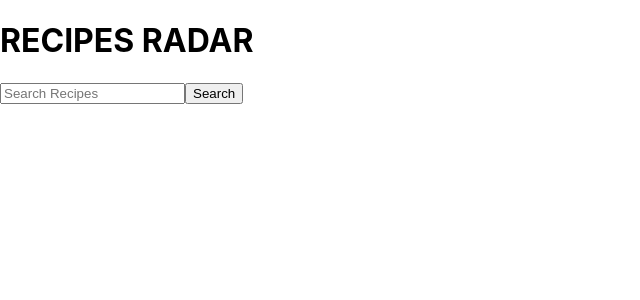
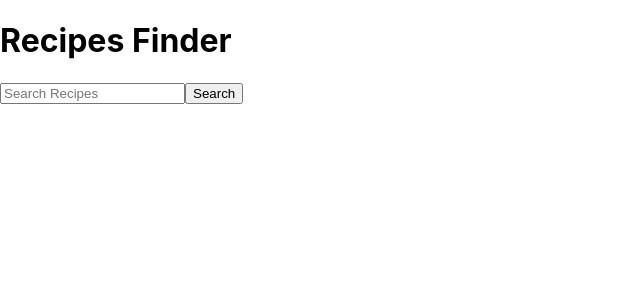
Before and after one commit to shruthi-raghuraman/wbdvproject, a React (Create React App) app in the folder wbdv-sp20-group2-client-react/: page / in a window 1280 px wide. Shown: the top 300 px of the page, without its empty margins (0-640 px from the left). Built offline with nearby package versions, Linux system fonts and the light colour scheme.

Commit message:
added more components/containers - f

```diff
--- a/wbdv-sp20-group2-client-react/src/App.js
+++ b/wbdv-sp20-group2-client-react/src/App.js
@@ -1,11 +1,11 @@
 import React from 'react';
-import SearchBarComponent from "./components/SearchBarComponent";
+import LandingPageContainer from "./containers/LandingPageContainer";
 import './App.css';
 
 function App() {
   return (
       <div>
-        <SearchBarComponent/>
+        <LandingPageContainer/>
       </div>
 
   );
--- a/wbdv-sp20-group2-client-react/src/components/SearchBarComponent.js
+++ b/wbdv-sp20-group2-client-react/src/components/SearchBarComponent.js
@@ -7,7 +7,6 @@ class SearchBarComponent extends Component {
             // currently using form with action
             //TODO add CSS and format
             <div>
-                <h1> RECIPES RADAR </h1>
                 <form className = "search" action="google api placeholder">
                     <input type ="text"
                            className= "input"
--- a/wbdv-sp20-group2-client-react/src/containers/LandingPageContainer.js
+++ b/wbdv-sp20-group2-client-react/src/containers/LandingPageContainer.js
@@ -0,0 +1,17 @@
+import React, {Component} from 'react';
+import SearchBarComponent from "../components/SearchBarComponent";
+import LandingPageHeading from "./LandingPageHeading";
+
+class LandingPageContainer extends Component {
+    render() {
+        return (
+            <div>
+                <LandingPageHeading/>
+                <SearchBarComponent/>
+            </div>
+        );
+    }
+}
+
+
+export default LandingPageContainer;
--- /dev/null
+++ b/wbdv-sp20-group2-client-react/src/containers/LandingPageHeading.js
@@ -0,0 +1,6 @@
+import React from "react";
+
+const LandingPageHeading = () =>
+    <h1>Recipes Finder</h1>
+
+export default LandingPageHeading;
```
